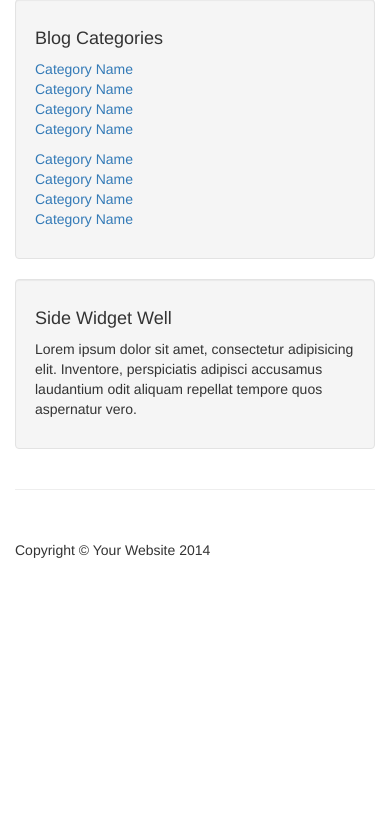
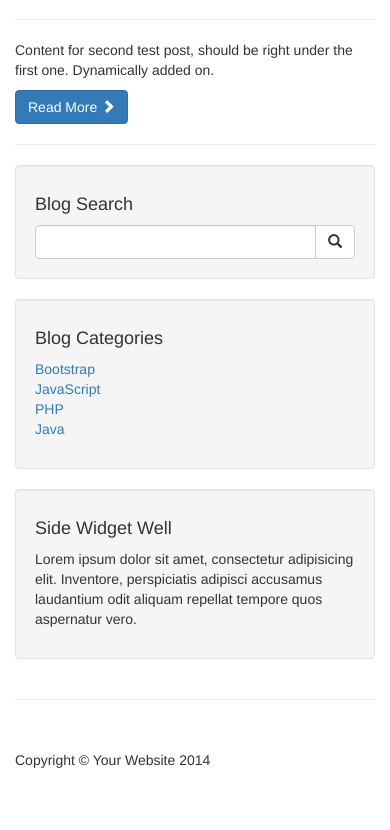
Before and after one commit to manu553/Blog-CMS-System, a PHP site: page / in a window 390 px wide. Shown: the part 1328-2158 px from the top of the page. Before the commit the page ends 1886 px from the top, so only its background shows below. Run offline with PHP 8.4, Linux system fonts and the light colour scheme; data comes from the database, SQL or seed files in the repository; grey boxes labelled with a size stand in for pictures from a placeholder-image service; some libraries are stand-ins or nearby versions.

Commit message:
Added dynamic categories and images, Implement search function
Signed-off-by: Manveer Bhangu <manu.bhangu5530@gmail.com>

```diff
--- a/includes/sidebar.php
+++ b/includes/sidebar.php
@@ -3,44 +3,40 @@
                 <!-- Blog Search Well -->
                 <div class="well">
                     <h4>Blog Search</h4>
+                    <form action="search.php" method="post">
                     <div class="input-group">
-                        <input type="text" class="form-control">
+                        <input name="search" type="text" class="form-control">
                         <span class="input-group-btn">
-                            <button class="btn btn-default" type="button">
+                            <button name="submit" class="btn btn-default" type="submit">
                                 <span class="glyphicon glyphicon-search"></span>
                         </button>
                         </span>
                     </div>
+                    </form><!--Search form-->
                     <!-- /.input-group -->
                 </div>
 
+
                 <!-- Blog Categories Well -->
                 <div class="well">
+
+                <?php
+
+                    $query = "SELECT * FROM categories";
+                    $categories_query = mysqli_query($connection, $query);
+
+                ?>
                     <h4>Blog Categories</h4>
                     <div class="row">
-                        <div class="col-lg-6">
+                        <div class="col-lg-12">
                             <ul class="list-unstyled">
-                                <li><a href="#">Category Name</a>
-                                </li>
-                                <li><a href="#">Category Name</a>
-                                </li>
-                                <li><a href="#">Category Name</a>
-                                </li>
-                                <li><a href="#">Category Name</a>
-                                </li>
-                            </ul>
-                        </div>
-                        <!-- /.col-lg-6 -->
-                        <div class="col-lg-6">
-                            <ul class="list-unstyled">
-                                <li><a href="#">Category Name</a>
-                                </li>
-                                <li><a href="#">Category Name</a>
-                                </li>
-                                <li><a href="#">Category Name</a>
-                                </li>
-                                <li><a href="#">Category Name</a>
-                                </li>
+                            <?php
+                                while($row = mysqli_fetch_assoc($categories_query))
+                                {
+                                    $cat_title = $row['cat_title'];
+                                    echo "<li><a href ='#'>{$cat_title}</a></li>";
+                                }
+                            ?>
                             </ul>
                         </div>
                         <!-- /.col-lg-6 -->
@@ -49,9 +45,6 @@
                 </div>
 
                 <!-- Side Widget Well -->
-                <div class="well">
-                    <h4>Side Widget Well</h4>
-                    <p>Lorem ipsum dolor sit amet, consectetur adipisicing elit. Inventore, perspiciatis adipisci accusamus laudantium odit aliquam repellat tempore quos aspernatur vero.</p>
-                </div>
+                <?php include "widget.php"; ?>
 
             </div>
--- /dev/null
+++ b/includes/widget.php
@@ -0,0 +1,4 @@
+<div class="well">
+    <h4>Side Widget Well</h4>
+    <p>Lorem ipsum dolor sit amet, consectetur adipisicing elit. Inventore, perspiciatis adipisci accusamus laudantium odit aliquam repellat tempore quos aspernatur vero.</p>
+</div>
--- a/index.php
+++ b/index.php
@@ -52,7 +52,7 @@
                 </p>
                 <p><span class="glyphicon glyphicon-time"></span> Posted on <?php echo $post_date ?></p>
                 <hr>
-                <img class="img-responsive" src="http://placehold.it/900x300" alt="">
+                <img class="img-responsive" src="images/<?php echo $post_image ?>" alt="">
                 <hr>
                 <p><?php echo $post_content ?></p>
                 <a class="btn btn-primary" href="#">Read More <span class="glyphicon glyphicon-chevron-right"></span></a>
```
Also changed, not shown: search.php (added, +100 -0 lines), images/image-template1.png (added).
